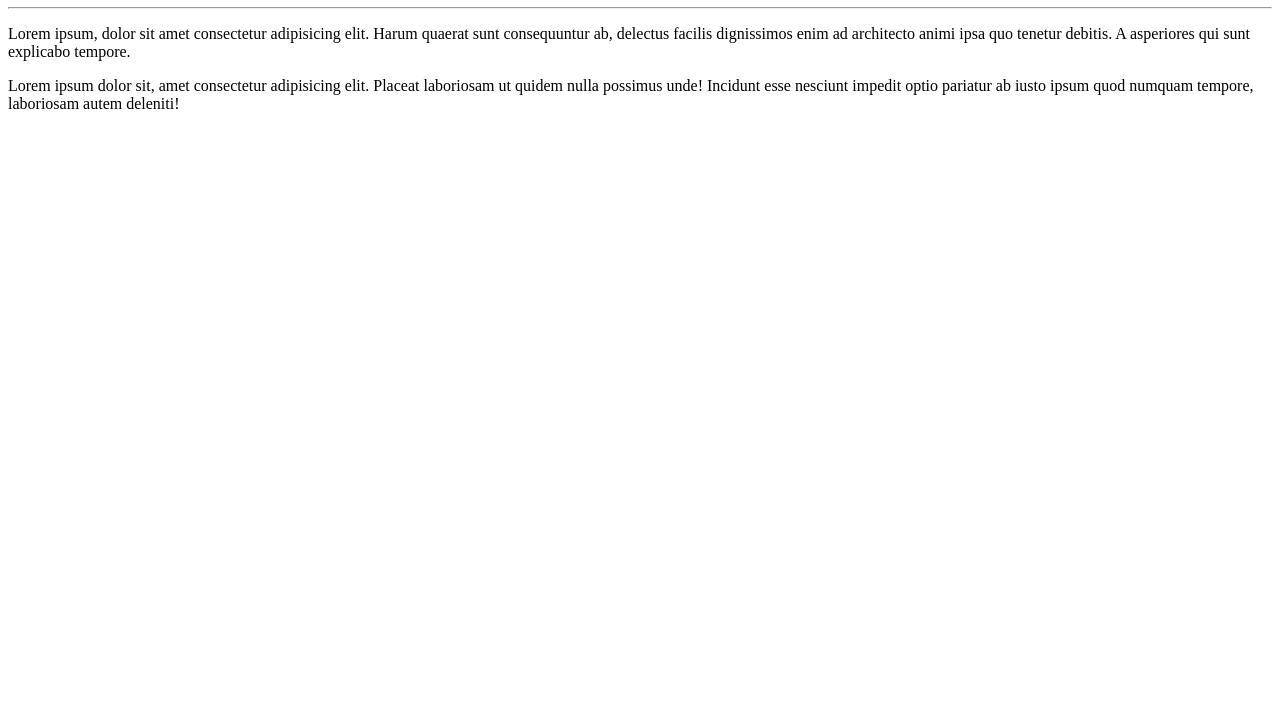
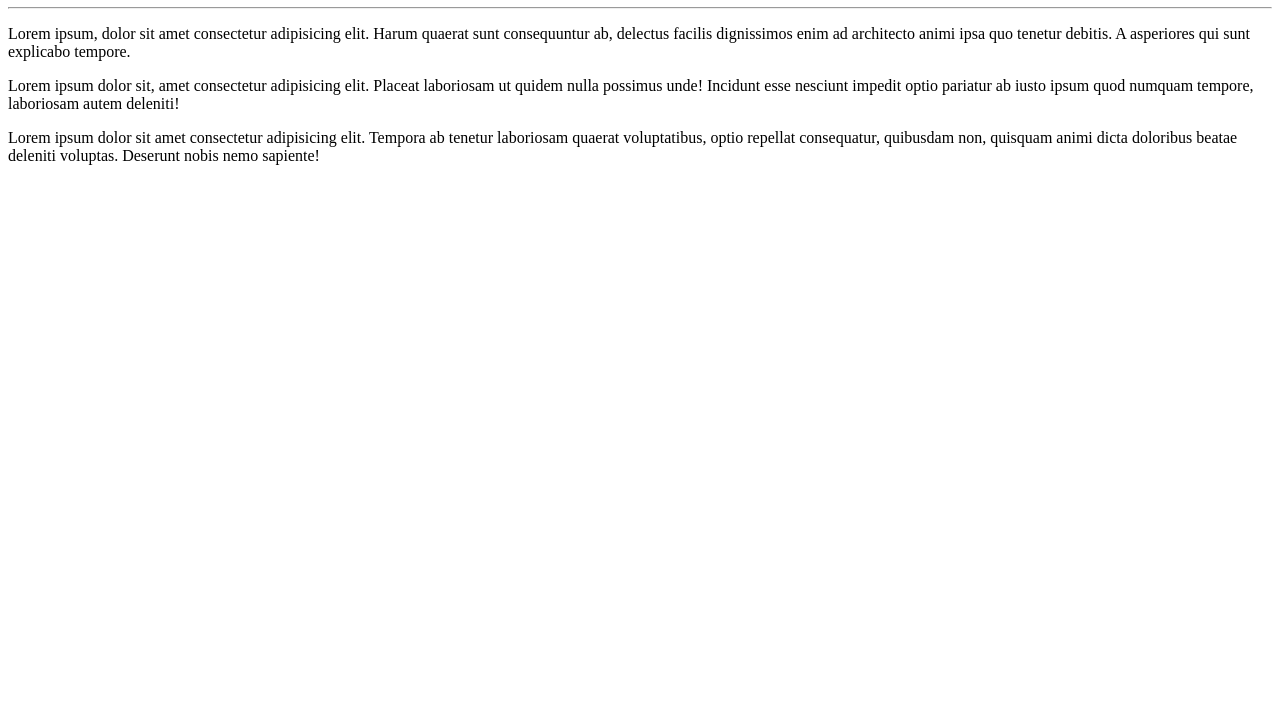
Before and after one commit to JoaoDiasDev/Repositorio_Versionado, a plain HTML site: page site-exemplo/index.html in a window 1280 px wide. Shown: the part 73-800 px from the top of the page. Drawn offline with Linux system fonts and the light colour scheme.

Commit message:
Update index.html

```diff
--- a/site-exemplo/index.html
+++ b/site-exemplo/index.html
@@ -11,5 +11,6 @@
     <hr>
     <p>Lorem ipsum, dolor sit amet consectetur adipisicing elit. Harum quaerat sunt consequuntur ab, delectus facilis dignissimos enim ad architecto animi ipsa quo tenetur debitis. A asperiores qui sunt explicabo tempore.</p>
     <p>Lorem ipsum dolor sit, amet consectetur adipisicing elit. Placeat laboriosam ut quidem nulla possimus unde! Incidunt esse nesciunt impedit optio pariatur ab iusto ipsum quod numquam tempore, laboriosam autem deleniti!</p>
+    <p>Lorem ipsum dolor sit amet consectetur adipisicing elit. Tempora ab tenetur laboriosam quaerat voluptatibus, optio repellat consequatur, quibusdam non, quisquam animi dicta doloribus beatae deleniti voluptas. Deserunt nobis nemo sapiente!</p>
 </body>
 </html>
```
